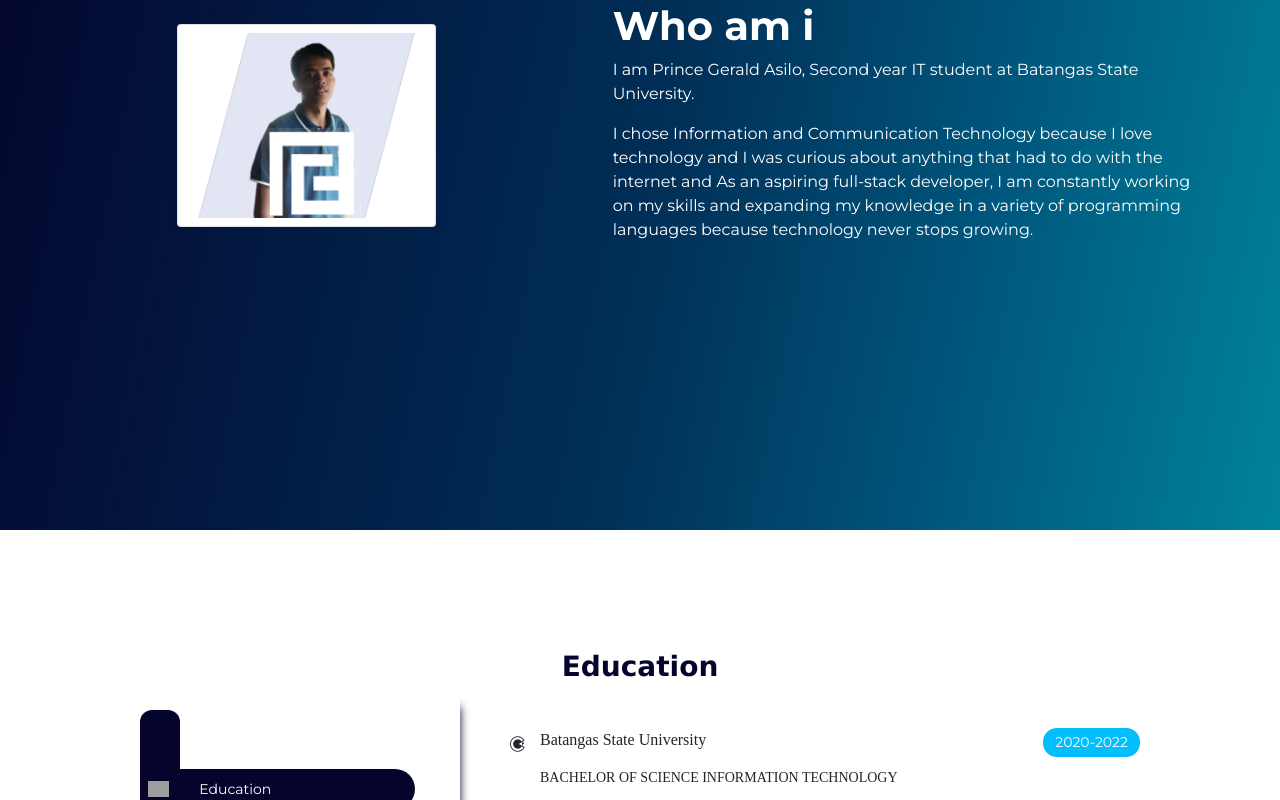
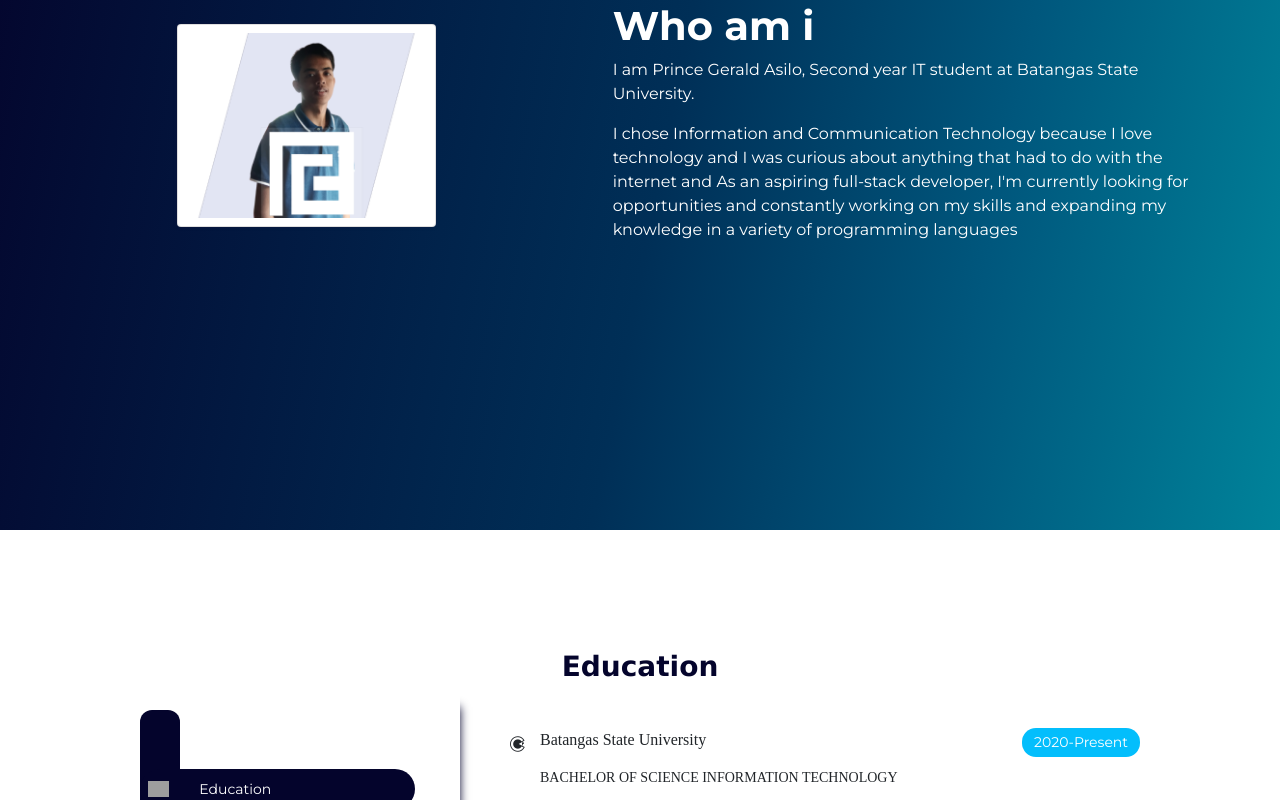
Before and after one commit to asiloprince/personal-portfolio, a React (Create React App) app in the folder client/: page / in a window 1280 px wide. Shown: the part 580-1380 px from the top of the page. Built offline with nearby package versions, Linux system fonts and the light colour scheme; grey boxes are pictures that could not be loaded.

Commit message:
make it better

```diff
--- a/client/src/screens/aboutMe/AboutMe.jsx
+++ b/client/src/screens/aboutMe/AboutMe.jsx
@@ -80,7 +80,7 @@ function AboutMe() {
         heading={"Batangas State University"}
         subHeading={"BACHELOR OF SCIENCE INFORMATION TECHNOLOGY"}
         fromDate={"2020"}
-        toDate={"2022"}
+        toDate={"Present"}
       />
       <EducationHeading
         heading={"Gulod Senior High School"}
@@ -136,7 +136,8 @@ function AboutMe() {
     <div className="education-screen-container" key="interests">
       <EducationHeading
         heading="Story"
-        description="I love reading Reddit threads, programming documentation, and story-like content such as novels, movies, and manga."
+        // Reddit threads, programming documentation, and
+        description="I love reading story-like content such as novels, movies, and manga."
       />
       <EducationHeading
         heading="Technology"
@@ -145,10 +146,6 @@ function AboutMe() {
       <EducationHeading
         heading="Design"
         description="Carefully Observe your surroundings and you'll find something to write about. I like Designing Things and Being Creative"
-      />
-      <EducationHeading
-        heading="Competitive Gaming "
-        description="I love having interactive gaming sessions, facing formidable opponents, and teamwork are what excite me the most while playing online games."
       />
     </div>,
   ];
@@ -243,9 +240,9 @@ function AboutMe() {
             {" "}
             I chose Information and Communication Technology because I love
             technology and I was curious about anything that had to do with the
-            internet and As an aspiring full-stack developer, I am constantly
-            working on my skills and expanding my knowledge in a variety of
-            programming languages because technology never stops growing.
+            internet and As an aspiring full-stack developer, I'm currently
+            looking for opportunities and constantly working on my skills and
+            expanding my knowledge in a variety of programming languages
           </p>
         </div>
       </div>
```
